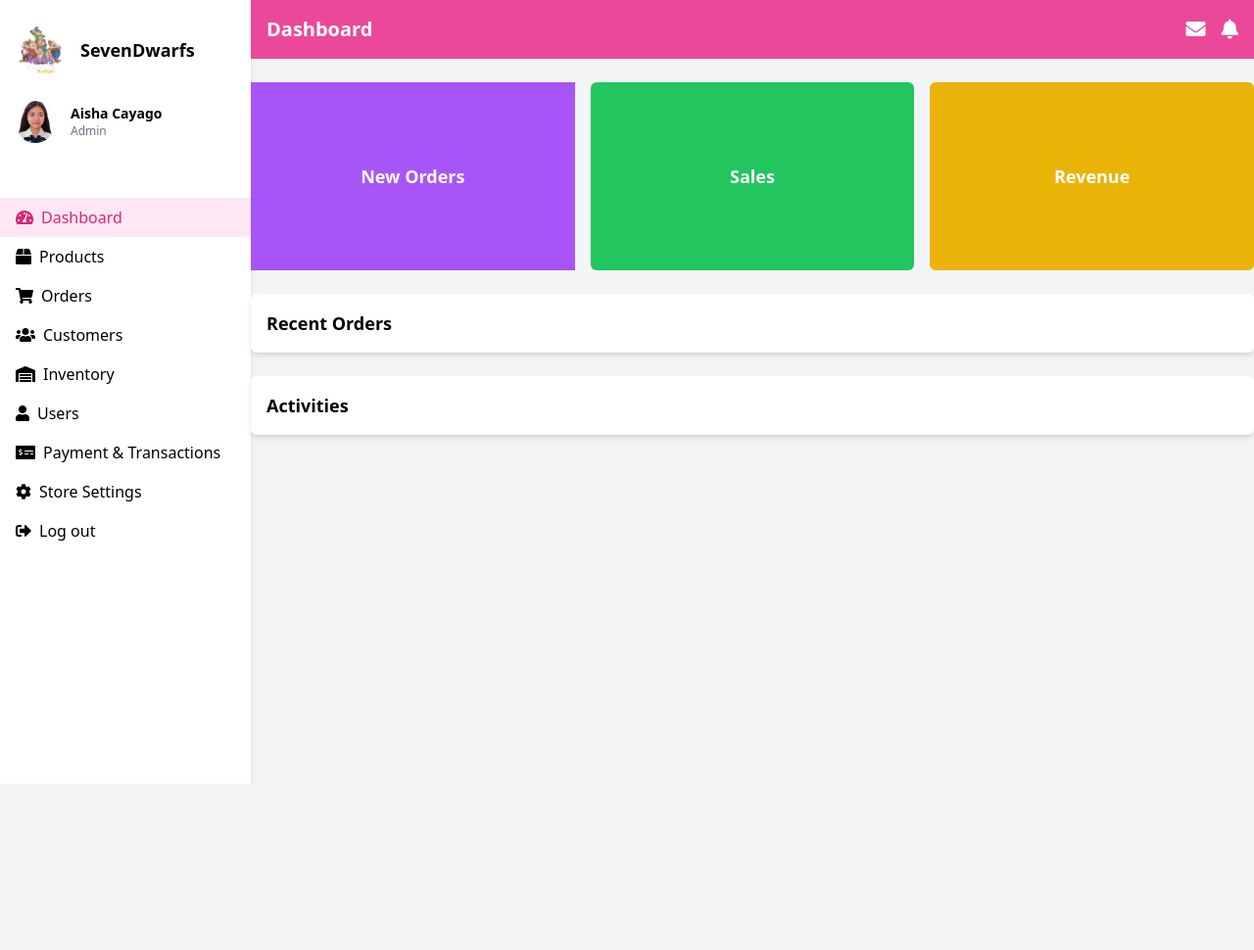
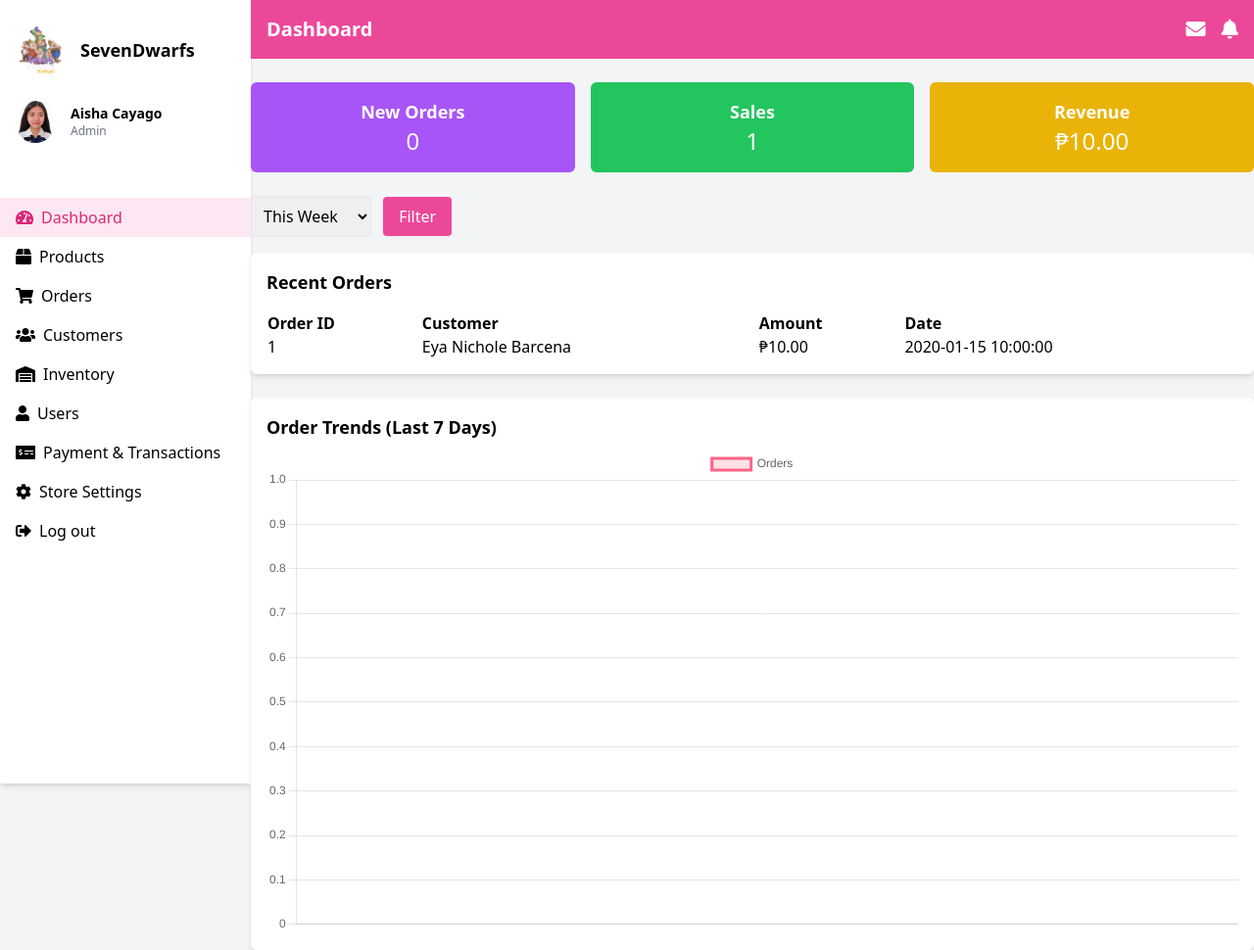
Before and after one commit to Ayesumoon/capstone, a PHP site: page /dashboard.php?filter=1 in a window 1280 px wide. Shown: the whole page at 98% size. Before the commit the page ends 800 px from the top, so only its background shows below. Run offline with PHP 8.4, Linux system fonts and the light colour scheme; data comes from the database, SQL or seed files in the repository; tables that the repository leaves empty hold one stand-in row (values such as "Sample post"); some libraries are stand-ins or nearby versions.

Commit message:
changes04/14

```diff
--- a/dashboard.php
+++ b/dashboard.php
@@ -1,5 +1,38 @@
 <?php
-    session_start();
+include 'conn.php'; // make sure this connects to your DB
+
+// Get metrics
+$newOrders = $totalSales = $totalRevenue = 0;
+$weeklyOrders = [];
+
+$ordersQuery = $conn->query("SELECT COUNT(*) AS new_orders FROM orders WHERE created_at >= DATE_SUB(CURDATE(), INTERVAL 7 DAY)");
+if ($row = $ordersQuery->fetch_assoc()) $newOrders = $row['new_orders'];
+
+$salesQuery = $conn->query("SELECT COUNT(*) AS total_sales FROM transactions");
+if ($row = $salesQuery->fetch_assoc()) $totalSales = $row['total_sales'];
+
+$revenueQuery = $conn->query("SELECT SUM(total) AS revenue FROM transactions");
+if ($row = $revenueQuery->fetch_assoc()) $totalRevenue = $row['revenue'];
+
+// Get recent orders
+$recentOrders = $conn->query("SELECT o.order_id, o.total_amount, o.created_at,CONCAT(c.first_name, ' ', c.last_name) AS customer_name
+    FROM orders o
+    JOIN customers c ON o.customer_id = c.customer_id
+    ORDER BY o.created_at DESC LIMIT 5");
+
+// Weekly data for chart
+$chartQuery = $conn->query("
+    SELECT DATE(created_at) AS order_date, COUNT(*) AS count
+    FROM orders
+    WHERE created_at >= DATE_SUB(CURDATE(), INTERVAL 7 DAY)
+    GROUP BY DATE(created_at)
+");
+
+$chartLabels = $chartData = [];
+while ($row = $chartQuery->fetch_assoc()) {
+    $chartLabels[] = $row['order_date'];
+    $chartData[] = $row['count'];
+}
 ?>
 <html lang="en">
  <head>
@@ -123,38 +156,88 @@
     <!-- Dashboard Content -->
 
     <div class="mt-6 grid grid-cols-1 md:grid-cols-3 gap-4">
-      <div class="bg-purple-500 text-white p-4 rou text-center w-30 h-48 flex items-center justify-center">
-       <h2 class="text-lg font-semibold">
-        New Orders
-       </h2>
+    <div class="bg-purple-500 text-white p-4 rounded-md text-center">
+        <h2 class="text-lg font-semibold">New Orders</h2>
+        <p class="text-2xl"><?= $newOrders ?></p>
     </div>
-      <div class="bg-green-500 text-white p-4 rounded-md text-center w-30 h-48 flex items-center justify-center">
-       <h2 class="text-lg font-semibold">
-        Sales
-       </h2>
+    <div class="bg-green-500 text-white p-4 rounded-md text-center">
+        <h2 class="text-lg font-semibold">Sales</h2>
+        <p class="text-2xl"><?= $totalSales ?></p>
     </div>
-      <div class="bg-yellow-500 text-white p-4 rounded-md text-center w-30 h-48 flex items-center justify-center">
-       <h2 class="text-lg font-semibold">
-        Revenue
-       </h2>
+    <div class="bg-yellow-500 text-white p-4 rounded-md text-center">
+        <h2 class="text-lg font-semibold">Revenue</h2>
+        <p class="text-2xl">₱<?= number_format($totalRevenue, 2) ?></p>
     </div>
 </div>
+
+<!-- Filter -->
 <div class="mt-6">
+    <form method="GET" class="mb-4">
+        <select name="filter" class="border p-2 rounded">
+            <option value="week" <?= $_GET['filter'] === 'week' ? 'selected' : '' ?>>This Week</option>
+            <option value="month" <?= $_GET['filter'] === 'month' ? 'selected' : '' ?>>This Month</option>
+        </select>
+        <button type="submit" class="ml-2 bg-pink-500 text-white px-4 py-2 rounded">Filter</button>
+    </form>
+</div>
+
+<!-- Recent Orders -->
 <div class="bg-white p-4 rounded-md shadow-md">
-       <h2 class="text-lg font-semibold">
-        Recent Orders
-       </h2>
+    <h2 class="text-lg font-semibold mb-4">Recent Orders</h2>
+    <table class="w-full table-auto">
+        <thead>
+            <tr>
+                <th class="text-left">Order ID</th>
+                <th class="text-left">Customer</th>
+                <th class="text-left">Amount</th>
+                <th class="text-left">Date</th>
+            </tr>
+        </thead>
+        <tbody>
+            <?php while($row = $recentOrders->fetch_assoc()): ?>
+                <tr>
+                    <td><?= $row['order_id'] ?></td>
+                    <td><?= $row['customer_name'] ?></td>
+                    <td>₱<?= number_format($row['total_amount'], 2) ?></td>
+                    <td><?= $row['created_at'] ?></td>
+                </tr>
+            <?php endwhile; ?>
+        </tbody>
+    </table>
 </div>
+
+<!-- Chart.js -->
+<div class="mt-6 bg-white p-4 rounded-md shadow-md">
+    <h2 class="text-lg font-semibold mb-2">Order Trends (Last 7 Days)</h2>
+    <canvas id="ordersChart"></canvas>
 </div>
-     <div class="mt-6">
-      <div class="bg-white p-4 rounded-md shadow-md">
-       <h2 class="text-lg font-semibold">
-        Activities
-       </h2>
-      </div>
-     </div>
-    </main>
-   </div>
-  </div>
+
+<script src="https://cdn.jsdelivr.net/npm/chart.js"></script>
+<script>
+    const ctx = document.getElementById('ordersChart').getContext('2d');
+    new Chart(ctx, {
+        type: 'line',
+        data: {
+            labels: <?= json_encode($chartLabels) ?>,
+            datasets: [{
+                label: 'Orders',
+                data: <?= json_encode($chartData) ?>,
+                borderColor: 'rgba(255, 99, 132, 1)',
+                backgroundColor: 'rgba(255, 99, 132, 0.2)',
+                fill: true,
+                tension: 0.4
+            }]
+        },
+        options: {
+            responsive: true,
+            scales: {
+                y: {
+                    beginAtZero: true,
+                    precision: 0
+                }
+            }
+        }
+    });
+</script>
  </body>
 </html>
```
Lines whose indentation alone changed are shown as unchanged.
